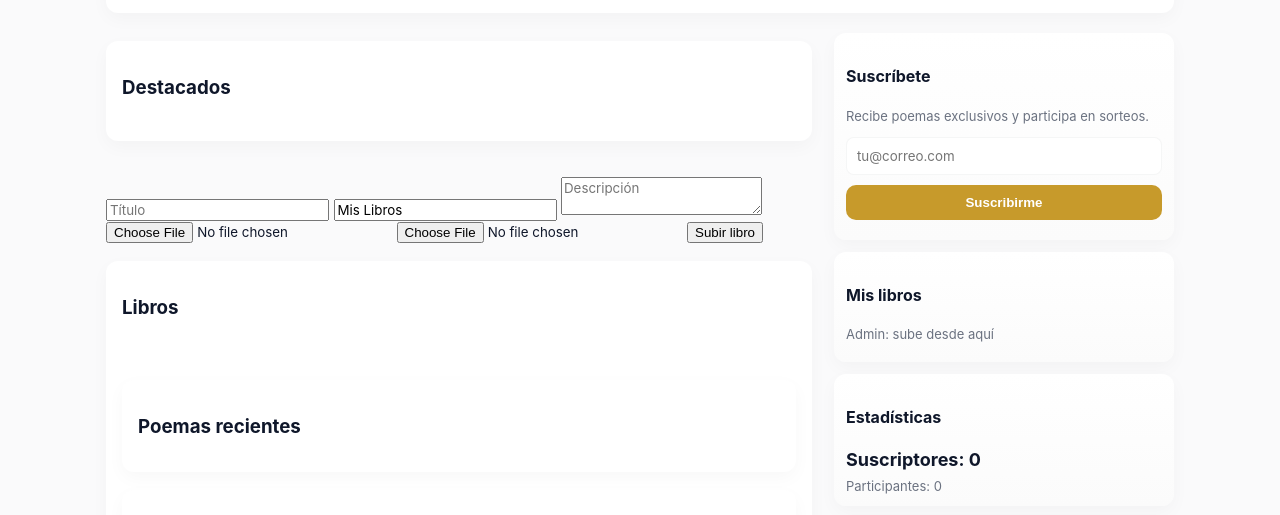
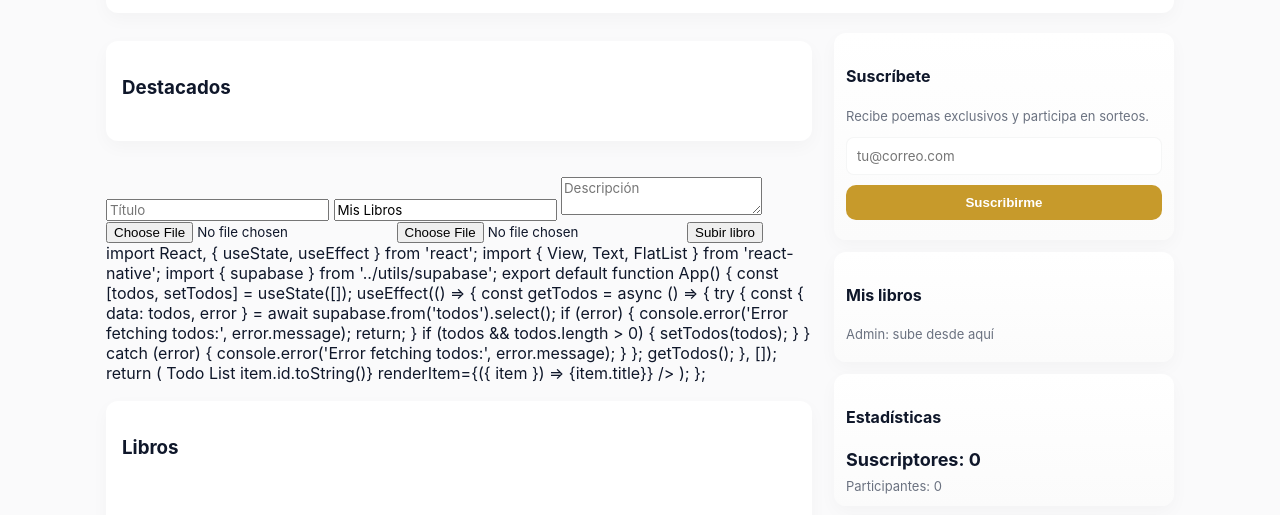
Before and after one commit to arperbooks/poetia, a plain HTML site: page index.html in a window 1280 px wide. Shown: the part 280-795 px from the top of the page. Drawn offline with nearby package versions, Linux system fonts and the light colour scheme.

Commit message:
Update index.html

```diff
--- a/index.html
+++ b/index.html
@@ -134,6 +134,48 @@ NEXT_PUBLIC_SUPABASE_ANON_KEY=eyJhbGciOiJIUzI1NiIsInR5cCI6IkpXVCJ9.eyJpc3MiOiJzd
 <input type="file" id="admFile" accept=".pdf,audio/*,video/*">
 <button id="admUploadBtn">Subir libro</button>
 <div id="admMsg"></div>
+
+
+import React, { useState, useEffect } from 'react';
+import { View, Text, FlatList } from 'react-native';
+import { supabase } from '../utils/supabase';
+
+export default function App() {
+  const [todos, setTodos] = useState([]);
+
+  useEffect(() => {
+    const getTodos = async () => {
+      try {
+        const { data: todos, error } = await supabase.from('todos').select();
+
+        if (error) {
+          console.error('Error fetching todos:', error.message);
+          return;
+        }
+
+        if (todos && todos.length > 0) {
+          setTodos(todos);
+        }
+      } catch (error) {
+        console.error('Error fetching todos:', error.message);
+      }
+    };
+
+    getTodos();
+  }, []);
+
+  return (
+    <View style={{ flex: 1, justifyContent: 'center', alignItems: 'center' }}>
+      <Text>Todo List</Text>
+      <FlatList
+        data={todos}
+        keyExtractor={(item) => item.id.toString()}
+        renderItem={({ item }) => <Text key={item.id}>{item.title}</Text>}
+      />
+    </View>
+  );
+};
+
 
 
         <!-- SECCION LIBROS -->
```
